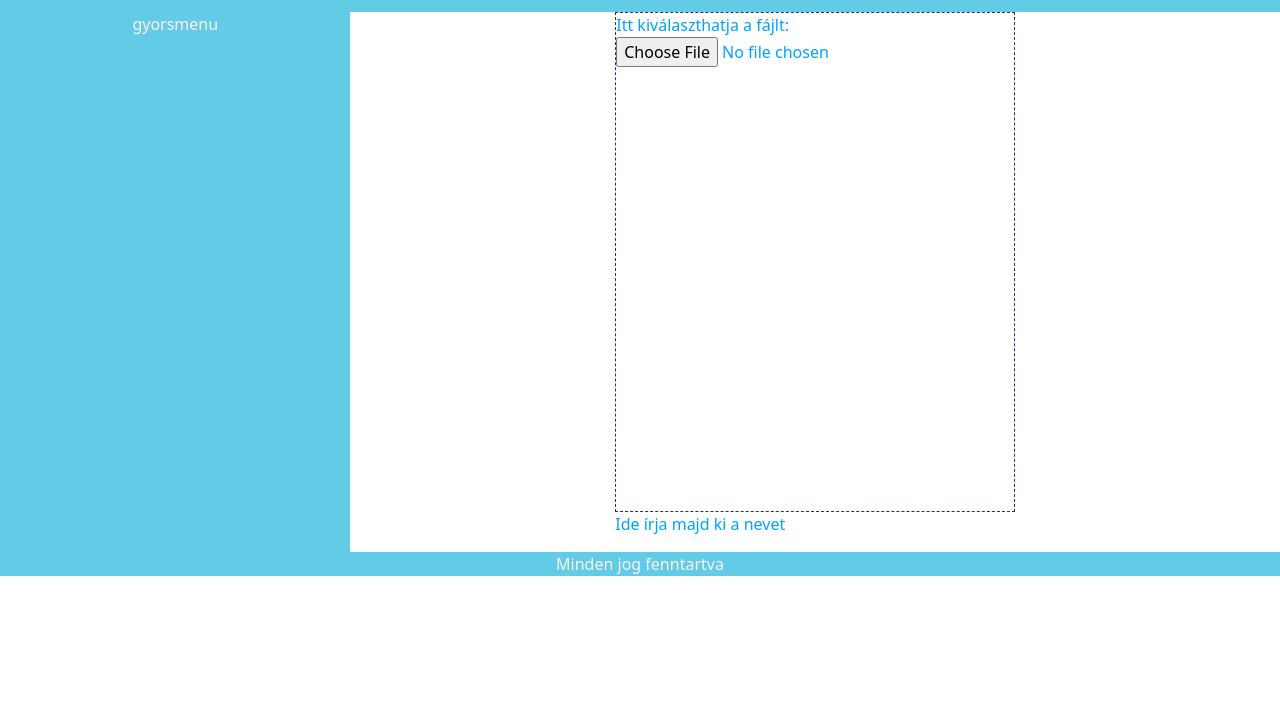
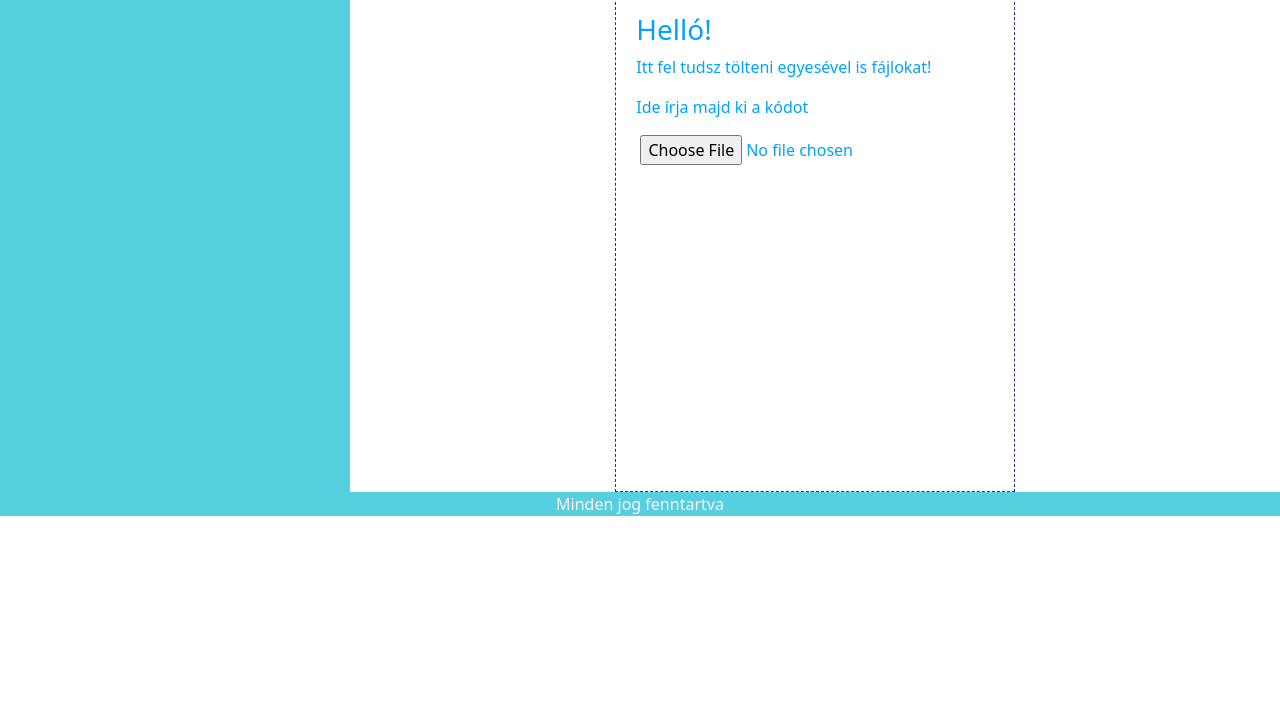
Before and after one commit to Hidy97/EmailKuldo, a plain HTML site: page index.html in a window 1280 px wide. Shown: the part 84-800 px from the top of the page. Drawn offline with nearby package versions, Linux system fonts and the light colour scheme.

Commit message:
Apróbb eszétikai változtatások

```diff
--- a/View/FajlKivalasztView.js
+++ b/View/FajlKivalasztView.js
@@ -3,16 +3,17 @@ class FajlKivalasztView{
     constructor(szuloElem){
         this.divElem = szuloElem
         this.#megjelenit();
+        this.fajlElem = this.divElem.children("last-child");
         //console.log(this)
         this.#fajlnev();
-        this.fajlElem = this.divElem.children("last-child");
+
     }
 
     #megjelenit(){
+        //<label for="myfile">Itt kiválaszthatja a fájlt: </label>
         let txt = "";
         txt += `<div id="kivalaszt_egyes">
-        <label for="myfile">Itt kiválaszthatja a fájlt: </label>
-        <br>
+        <label for="myfile"></label>
         <input type="file" id="myfile" name="myfile">`
         txt+= "</div>"
         this.divElem.append(txt);
--- a/index.html
+++ b/index.html
@@ -30,26 +30,33 @@
             <h1>Email küldő</h1>
         </header>
         <nav>
+            <!--
            <ul>
             <li><a href="#">Menu1</a></li>
             <li><a href="#">Menu2</a></li>
            </ul>
+           -->
         </nav>
 
         <article>
             <div class="fajl_kivalaszt">
+                <h3>Helló!</h3>
+                <p>Itt fel tudsz tölteni egyesével is fájlokat!</p>
                 <!--
                 <label for="myfile">Itt kiválaszthatja a fájlt: </label>
                 <input type="file" id="myfile" name="myfile">
                 -->
+                <p id="kiiras">Ide írja majd ki a kódot</p>
             </div>
             <div class="urlap"></div>
-            <div id="kiiras"><p>Ide írja majd ki a nevet</p></div>
         </article>
 
         <aside>
             <div id="gyorsmenu_felsorolas">
                 gyorsmenu
+                <div id="felsorolas">
+
+                </div>
             </div>
         </aside>
         <footer>Minden jog fenntartva</footer>
--- a/stilus.css
+++ b/stilus.css
@@ -45,11 +45,13 @@ nav a{
     border: 1px dashed rgb(28, 49, 136);
     width: 400px;
     height: 500px;
+    margin-top: 5%;
+    padding: 5%;
 
 }
 
 header, aside, nav, footer{
-    background-color: rgb(98, 203, 230);
+    background-color: rgb(86, 207, 223);
     color: lavenderblush;
     width: 100%;
     text-align: center;
```
